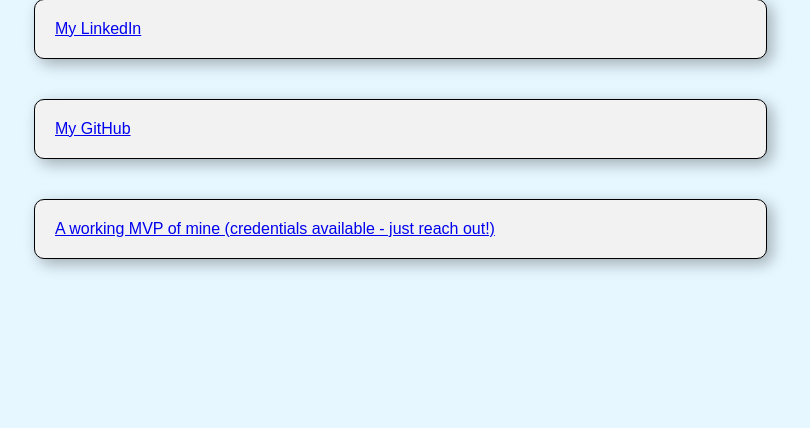
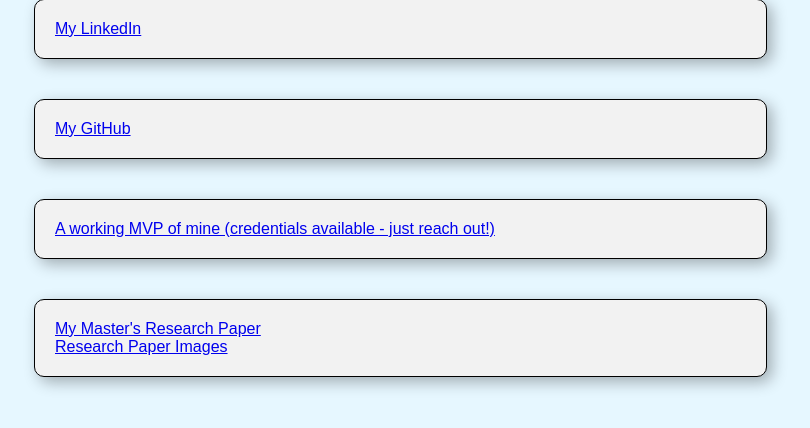
Before and after one commit to gojumbos/pp_2024, a Flask app: page / in a window 1280 px wide. Shown: the part 261-689 px from the top of the page, without its empty margins (222-1032 px from the left). Run offline with Flask 3, Linux system fonts and the light colour scheme.

Commit message:
research added

```diff
--- a/templates/index.html
+++ b/templates/index.html
@@ -37,10 +37,23 @@
     </div>
     <div class="container">
       <div class="content">
-{#      <p> #}
         <a href="https://clownfish-app-8om3z.ondigitalocean.app/dob-soda2" class="button" >
           A working MVP of mine (credentials available - just reach out!)
         </a>
+      </div>
+    </div>
+    <div class="container">
+      <div class="content">
+          <div>
+            <a href="static/Research Write Up 12.23.pdf" class="button" >
+          My Master's Research Paper
+            </a>
+          </div>
+          <div>
+              <a href="static/Images - Research Write Up 12.23.pdf" class="button" >
+             Research Paper Images
+            </a>
+          </div>
       </div>
 <script>
   // Add any JavaScript functionality here
```
Also changed, not shown: 3 other files.
